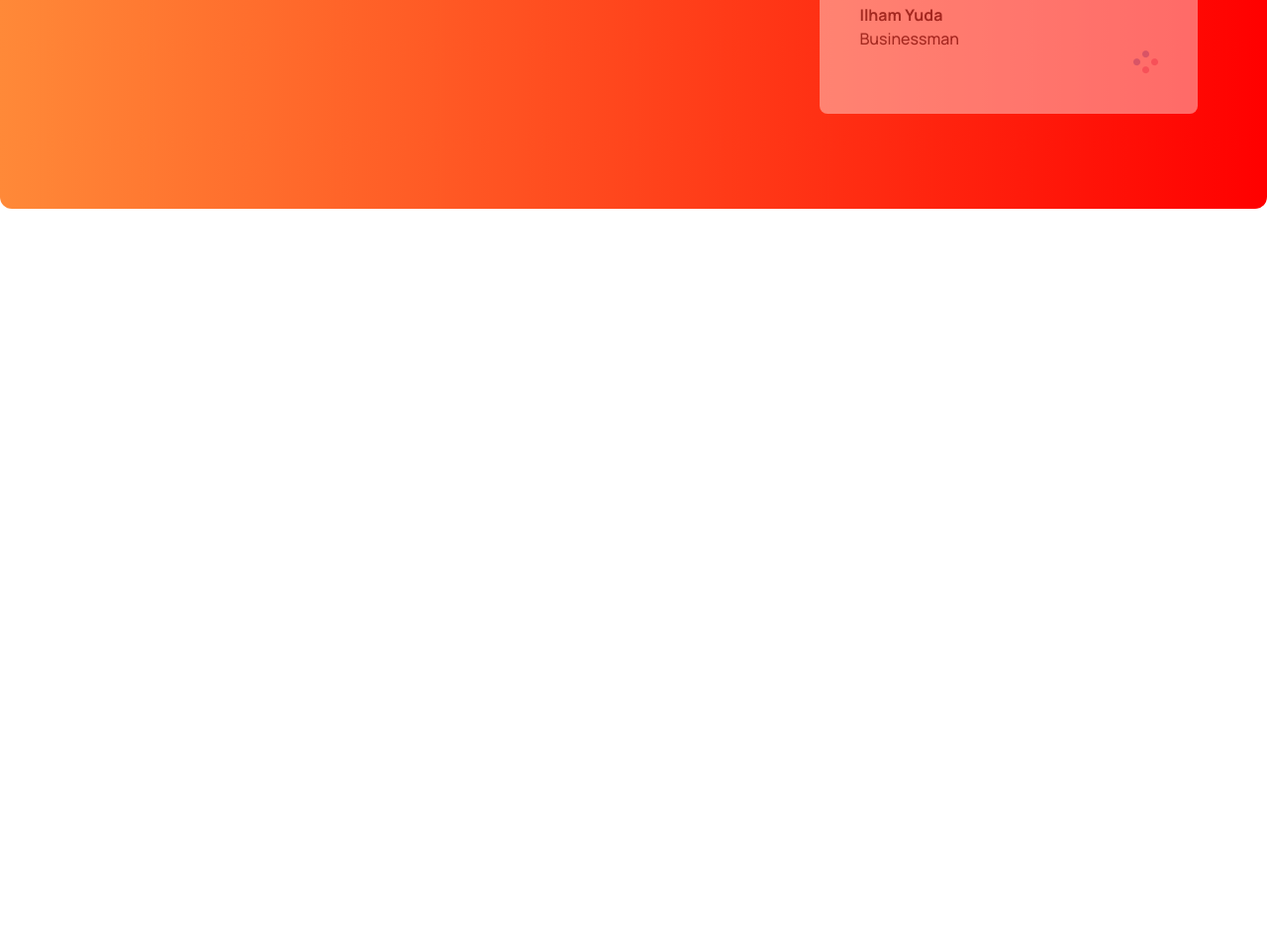
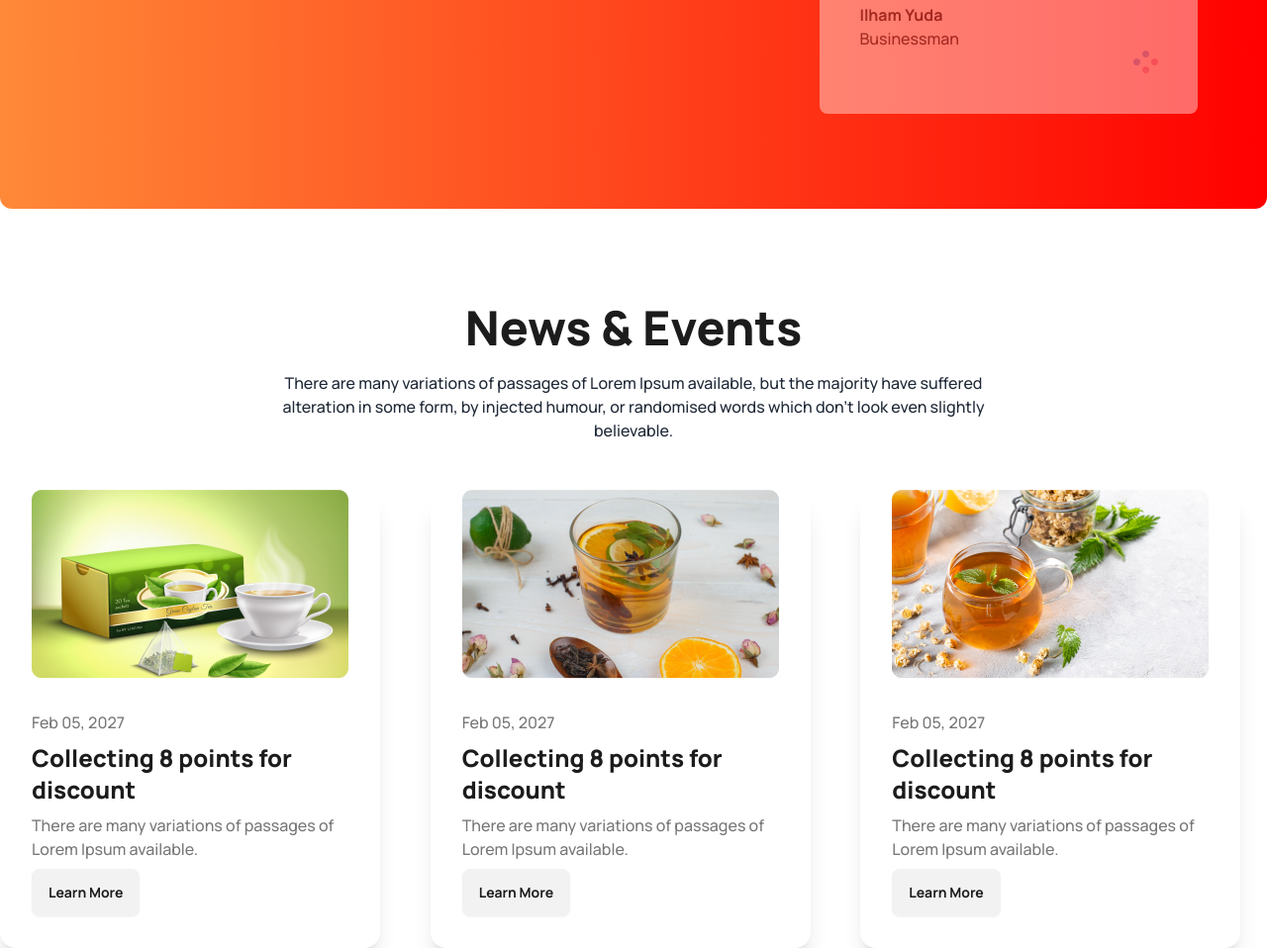
Before and after one commit to rasel754/tea-house-with-daisyUI, a plain HTML site: page index.html in a window 1280 px wide. Shown: the part 2232-3190 px from the top of the page at 99% size. Before the commit the page ends 2539 px from the top, so only its background shows below. Drawn offline with nearby package versions, Linux system fonts and the light colour scheme.

Commit message:
News & Events complete

```diff
--- a/index.html
+++ b/index.html
@@ -180,6 +180,51 @@
           </div>
         </div>
       </section>
+      <!-- News & Events section -->
+      <section>
+        <div class="text-center">
+          <h1 class="text-5xl font-extrabold text-[#1C1C1C]">News & Events</h1>
+          <p class= "lg:max-w-3xl	mx-auto font-medium mt-5">There are many variations of passages of Lorem Ipsum available, but the majority have suffered alteration in some form, by injected humour, or randomised words which don't look even slightly believable. </p>
+        </div>
+        <div class="grid gap-6 grid-cols-1 md:grid-cols-2 lg:grid-cols-3 mt-12">
+          <!-- first card -->
+          <div class="card w-96 bg-base-100 shadow-xl">
+            <figure><img src="images/news-1.png" alt="Shoes" /></figure>
+            <div class="card-body">
+              <p class="font-medium text-[#777]">Feb 05, 2027</p>
+              <h2 class="card-title text-2xl font-extrabold text-[#1C1C1C]">Collecting 8 points for <br>discount</h2>
+              <p class="font-medium text-[#777]">There are many variations of passages of Lorem Ipsum available.</p>
+              <div class="card-actions ">
+                <button class="btn font-bold text-[#1C1C1C]">Learn More</button>
+              </div>
+            </div>
+          </div>
+          <!-- second card -->
+          <div class="card w-96 bg-base-100 shadow-xl">
+            <figure><img src="images/news-2.png" alt="Shoes" /></figure>
+            <div class="card-body">
+              <p class="font-medium text-[#777]">Feb 05, 2027</p>
+              <h2 class="card-title text-2xl font-extrabold text-[#1C1C1C]">Collecting 8 points for <br>discount</h2>
+              <p class="font-medium text-[#777]">There are many variations of passages of Lorem Ipsum available.</p>
+              <div class="card-actions ">
+                <button class="btn font-bold text-[#1C1C1C]">Learn More</button>
+              </div>
+            </div>
+          </div>
+          <!-- 3rd card -->
+          <div class="card w-96 bg-base-100 shadow-xl">
+            <figure><img src="images/news-3.png" alt="Shoes" /></figure>
+            <div class="card-body">
+              <p class="font-medium text-[#777]">Feb 05, 2027</p>
+              <h2 class="card-title text-2xl font-extrabold text-[#1C1C1C]">Collecting 8 points for <br>discount</h2>
+              <p class="font-medium text-[#777]">There are many variations of passages of Lorem Ipsum available.</p>
+              <div class="card-actions ">
+                <button class="btn font-bold text-[#1C1C1C]">Learn More</button>
+              </div>
+            </div>
+          </div>
+        </div>
+      </section>
     </main>
     <footer>
 
```
